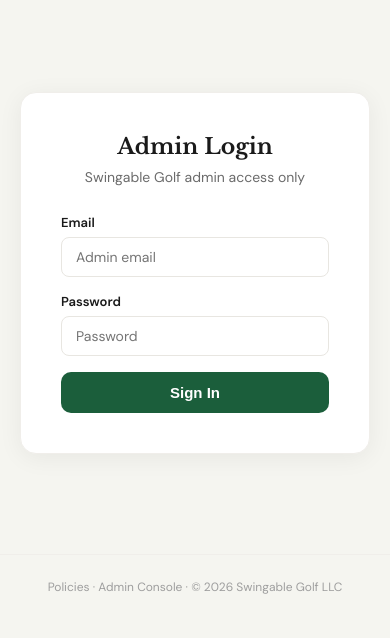
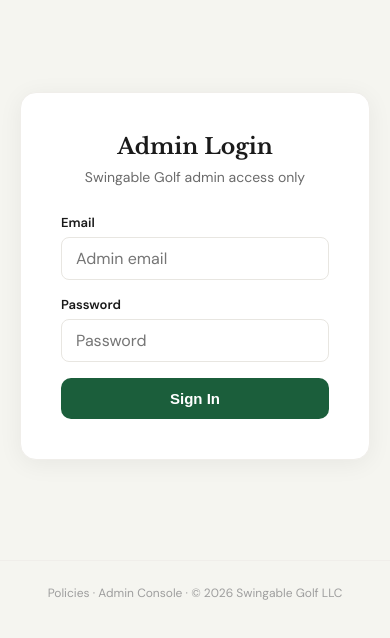
Before and after one commit to Carver1771/SwingScout, a website: page admin.html in a window 390 px wide. Shown: the part 70-708 px from the top of the page. Drawn offline with nearby package versions, Linux system fonts and the light colour scheme.

Commit message:
Update admin.html

```diff
--- a/admin.html
+++ b/admin.html
@@ -117,6 +117,8 @@ tr:hover{background:var(--bg)}
   .tab{white-space:nowrap;padding:10px 12px;font-size:13px}
   .add-loc-form{grid-template-columns:1fr}
   .logo .logo-text{display:none}
+  /* Prevent iOS auto-zoom on admin form fields */
+  .fl input,.fl select,.fl textarea{font-size:16px}
 }
 </style>
 </head>
```
